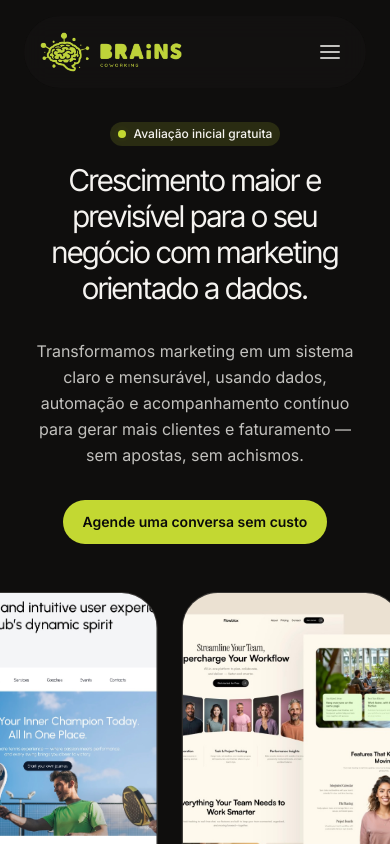
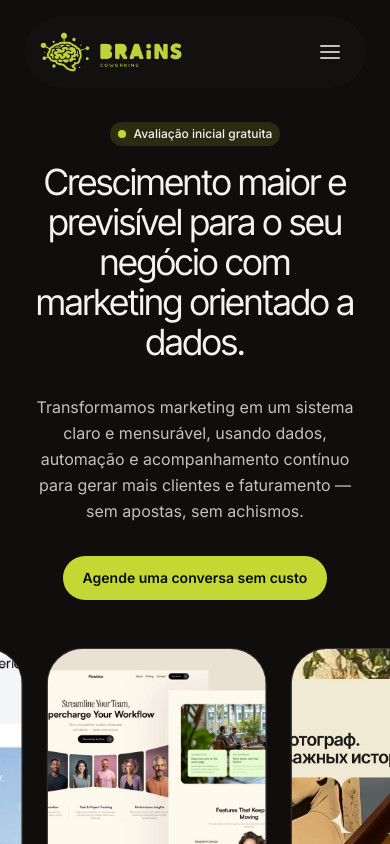
Before and after one commit to lucas-bids/brains-growth, a Next.js app: page / in a window 390 px wide. Shown: the top 844 px of the page. Built offline with nearby package versions, Linux system fonts and the light colour scheme.

Commit message:
task: cleanup Hero H1 CSS

```diff
--- a/app/sections/Hero.tsx
+++ b/app/sections/Hero.tsx
@@ -39,7 +39,7 @@ export function Hero() {
         {/* Headline */}
         <h1
           ref={titleRef}
-          className="font-display text-h1 text-3xl md:text-6xl text-text max-w-4xl mx-auto tracking-tight"
+          className="font-display text-h1 text-4xl md:text-6xl text-text max-w-4xl mx-auto tracking-tight"
         >
           Crescimento maior e previsível para o seu negócio com marketing orientado a dados.
         </h1>
```
